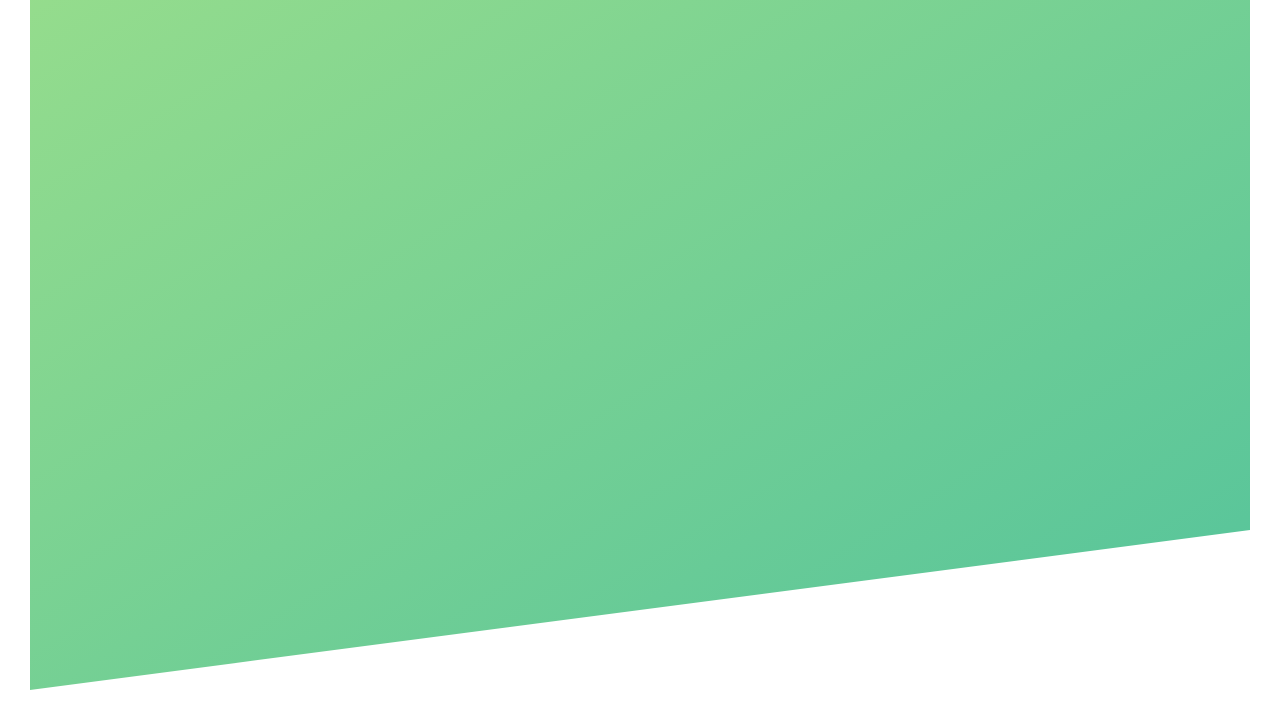
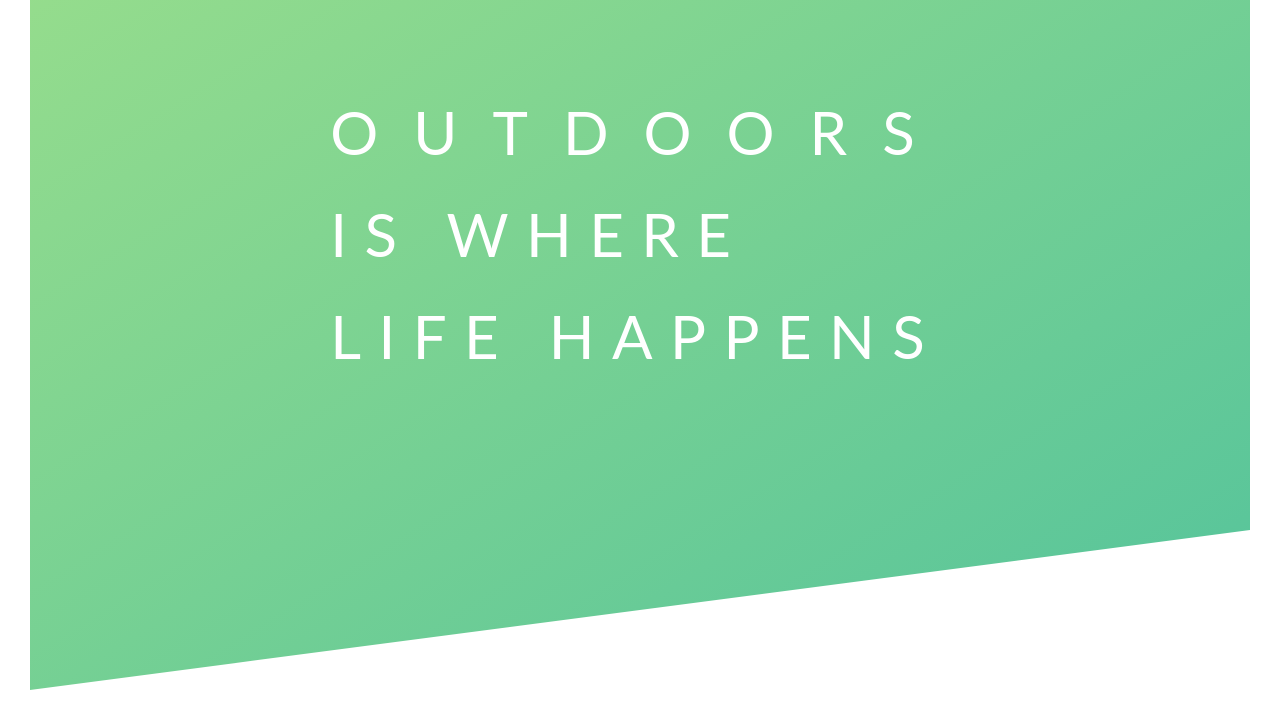
Before and after one commit to binhussen/tour-website, a plain HTML site: page index.html in a window 1280 px wide. Shown: the part 100-820 px from the top of the page. Drawn offline with Linux system fonts and the light colour scheme.

Commit message:
Add header text

```diff
--- a/css/style.css
+++ b/css/style.css
@@ -4,6 +4,7 @@
 	--light-color: #7ed56f;
 	--medium-color: #55c57a;
 	--dark-color: #28b485;
+	--white: #fff;
 }
 
 * {
@@ -47,3 +48,29 @@ body {
 .logo {
 	height: 35px;
 }
+
+.text-box {
+	position: absolute;
+	top: 40%;
+	left: 50%;
+	transform: translate(-50%, -50%);
+}
+
+.heading-primary {
+	color: var(--white);
+	text-transform: uppercase;
+}
+
+.heading-primary-main {
+	display: block;
+	font-size: 60px;
+	font-weight: 400;
+	letter-spacing: 35px;
+}
+
+.heading-primary-sub {
+	display: block;
+	font-size: 60px;
+	font-weight: 400;
+	letter-spacing: 17.4px;
+}
--- a/index.html
+++ b/index.html
@@ -14,6 +14,12 @@
 			<div class="logo-box">
 				<img src="img/logo-white.png" alt="logo" class="logo" />
 			</div>
+			<div class="text-box">
+				<h1 class="heading-primary">
+					<span class="heading-primary-main">Outdoors</span>
+					<span class="heading-primary-sub">is where life happens</span>
+				</h1>
+			</div>
 		</header>
 	</body>
 </html>
```
